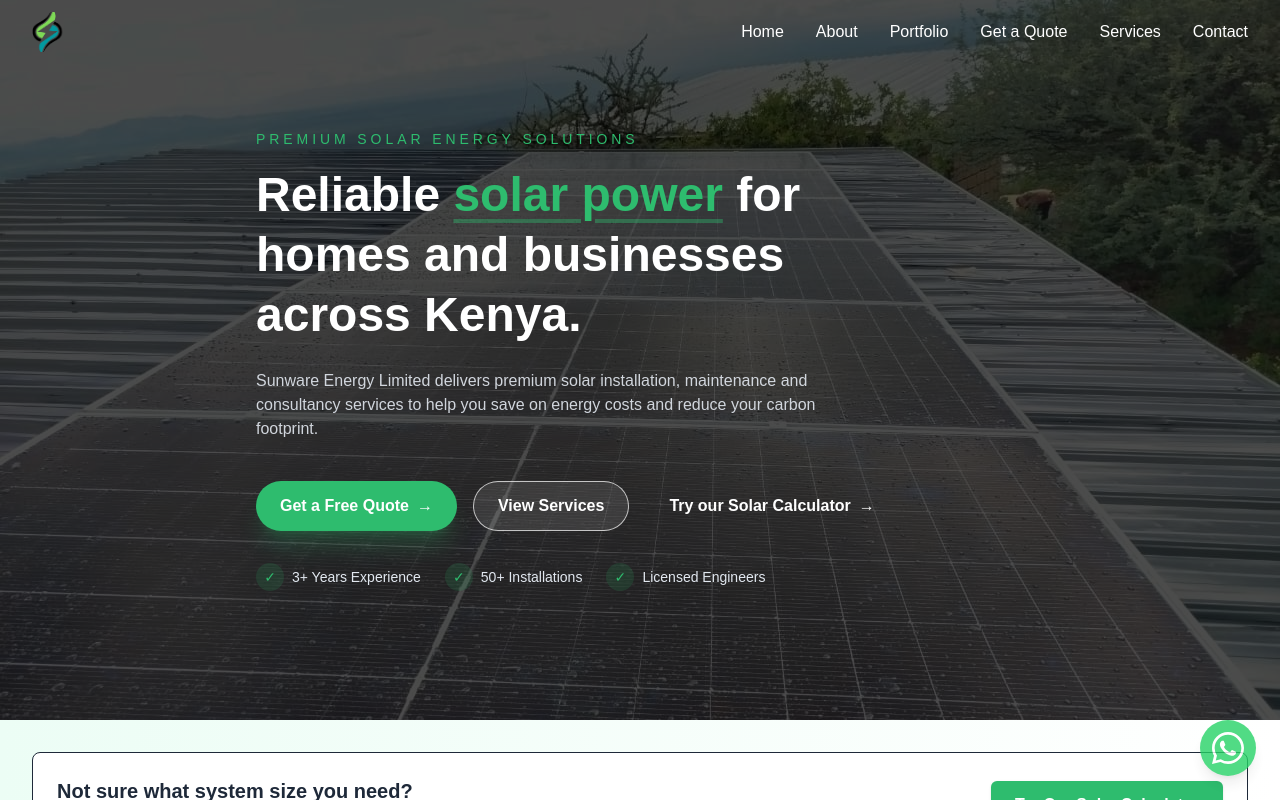
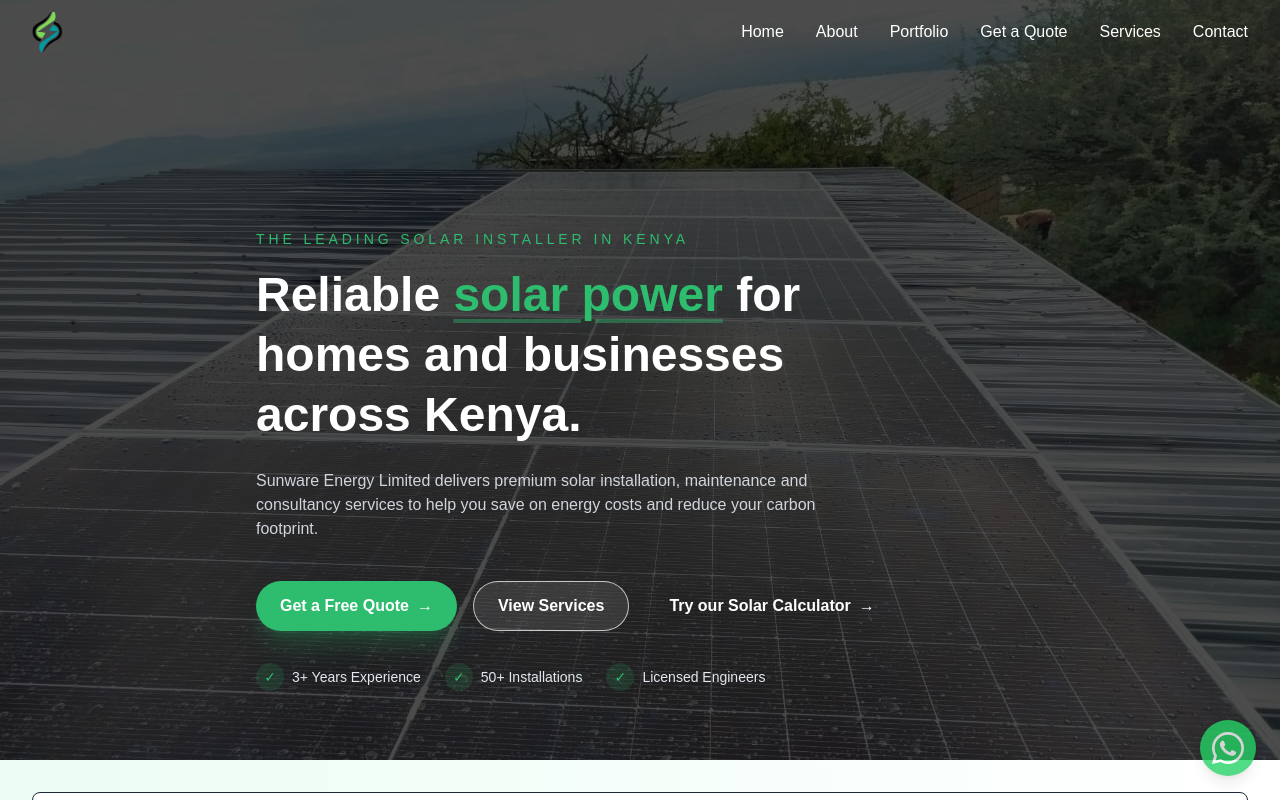
Before and after one commit to victorngeno/sunware-energy, a Next.js app: page / in a window 1280 px wide. Shown: the top 800 px of the page. Built offline with nearby package versions, Linux system fonts and the light colour scheme.

Commit message:
Add portfolio detail pages, process section, why choose us redesign

```diff
--- a/app/page.tsx
+++ b/app/page.tsx
@@ -50,15 +50,15 @@
       )}
 
       {/* Hero */}
-      <section className="relative min-h-[85vh] md:min-h-[90vh] overflow-hidden">
+      <section className="relative min-h-[90vh] md:min-h-[95vh] overflow-hidden">
         <div className="absolute inset-0">
           <Image src="/Oloiting 6.jpeg" alt="Solar installation background" fill className="object-cover" priority />
           <div className="absolute inset-0 bg-black/70" />
         </div>
 
-        <div className="relative z-10 max-w-7xl mx-auto px-6 lg:px-8 flex min-h-[85vh] md:min-h-[90vh] items-center">
+        <div className="relative z-10 max-w-7xl mx-auto px-6 lg:px-8 flex min-h-[90vh] md:min-h-[95vh] items-center pt-32 md:pt-40">
           <div className="w-full max-w-3xl mx-auto text-center md:text-left">
-            <p className="text-sm uppercase tracking-[0.28em] text-[#2ebc6e] mb-4">Premium solar energy solutions</p>
+            <p className="text-sm uppercase tracking-[0.28em] text-[#2ebc6e] mb-4">THE LEADING SOLAR INSTALLER IN KENYA</p>
             <h1 className="text-3xl md:text-5xl font-extrabold text-white leading-tight max-w-2xl mx-auto md:mx-0">
               Reliable <span className="text-[#2ebc6e] underline decoration-[#2ebc6e]/40 decoration-4 underline-offset-8">solar power</span> for homes and businesses across Kenya.
             </h1>
```
